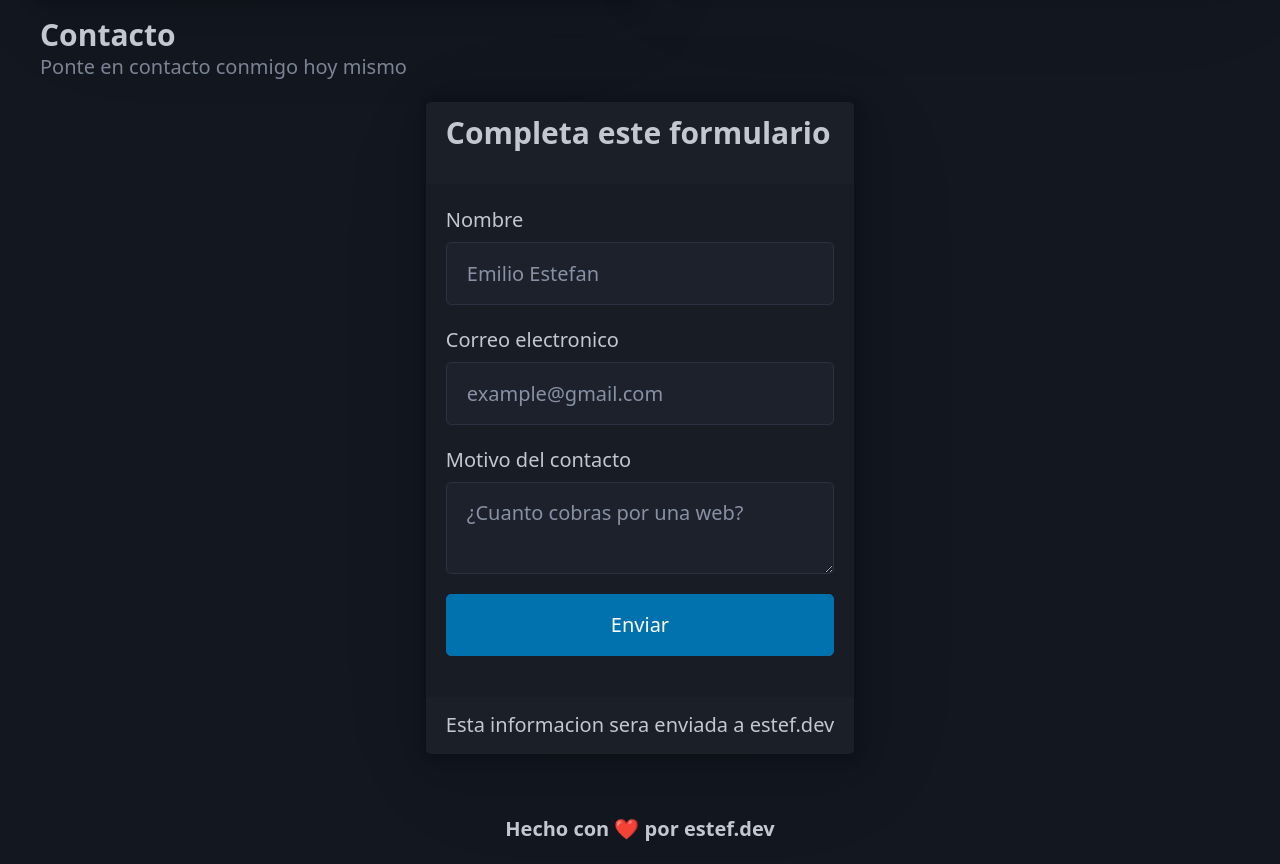
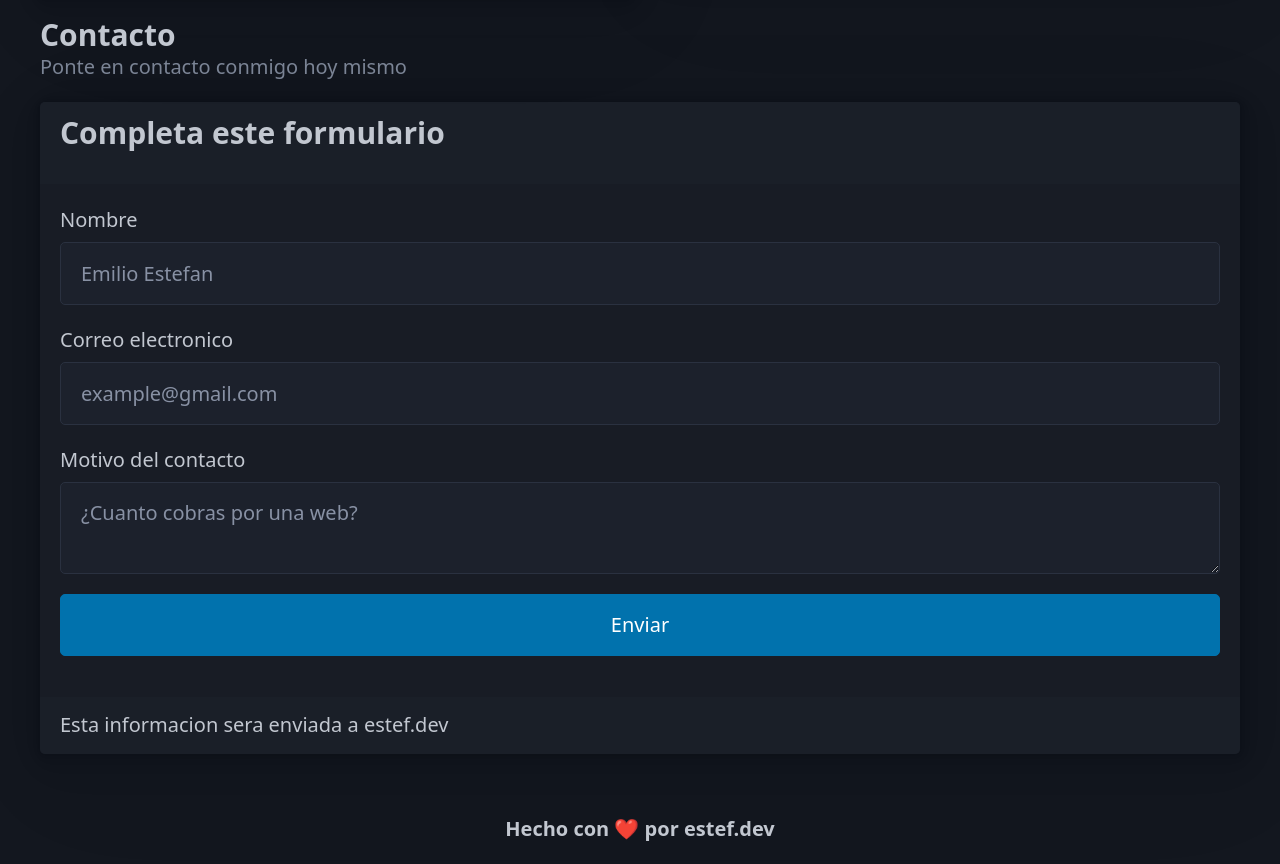
Before and after one commit to EstefSpace/website, a website: page portafolio.html in a window 1280 px wide. Shown: the part 2345-3209 px from the top of the page. Drawn offline with nearby package versions, Linux system fonts and the light colour scheme.

Commit message:
update form

```diff
--- a/portafolio.html
+++ b/portafolio.html
@@ -278,8 +278,8 @@
           <h3>Contacto</h3>
           <p>Ponte en contacto conmigo hoy mismo</p>
         </hgroup>
-        <div style="display: flex; justify-content: center;">
-          <div style="align-self: center">
+        <div>
+          <div>
           <form>
             <article>
               <header><h3>Completa este formulario</h3></header>
```
